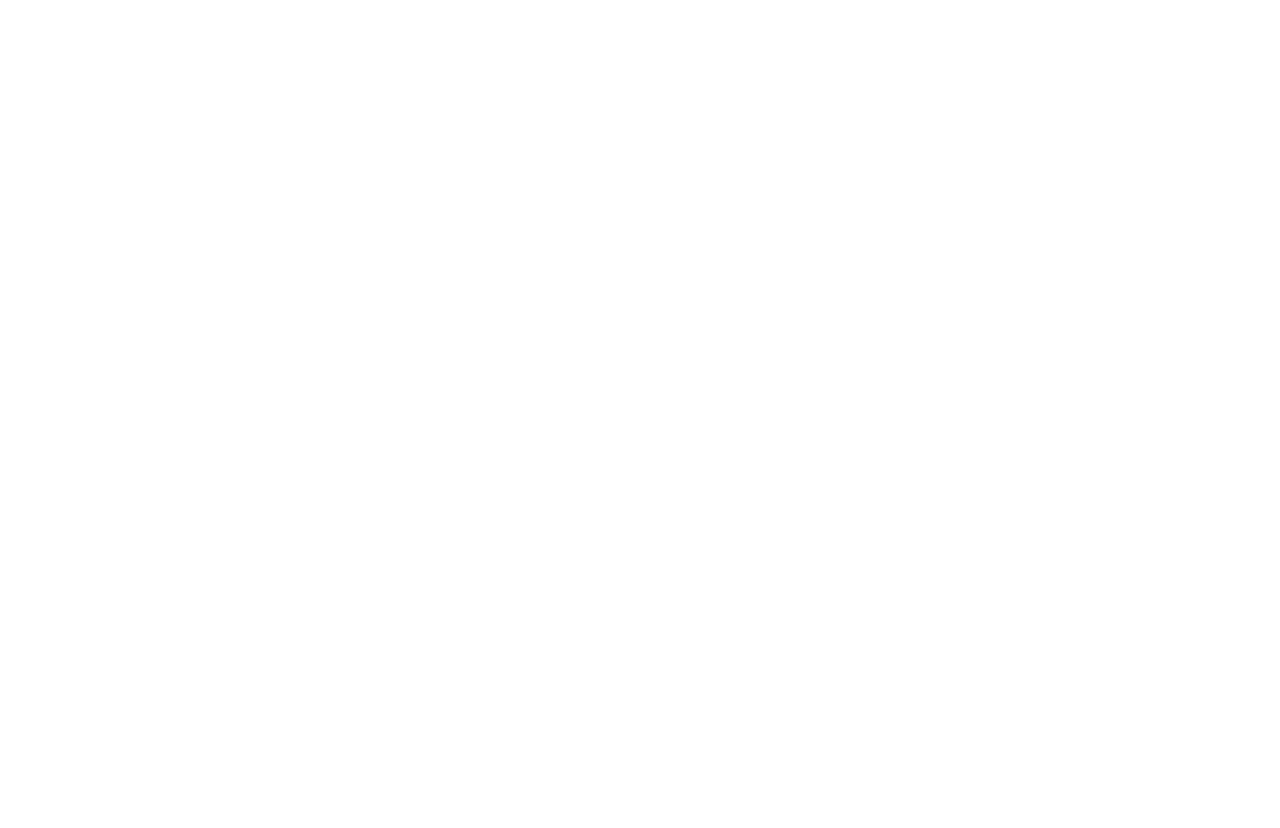
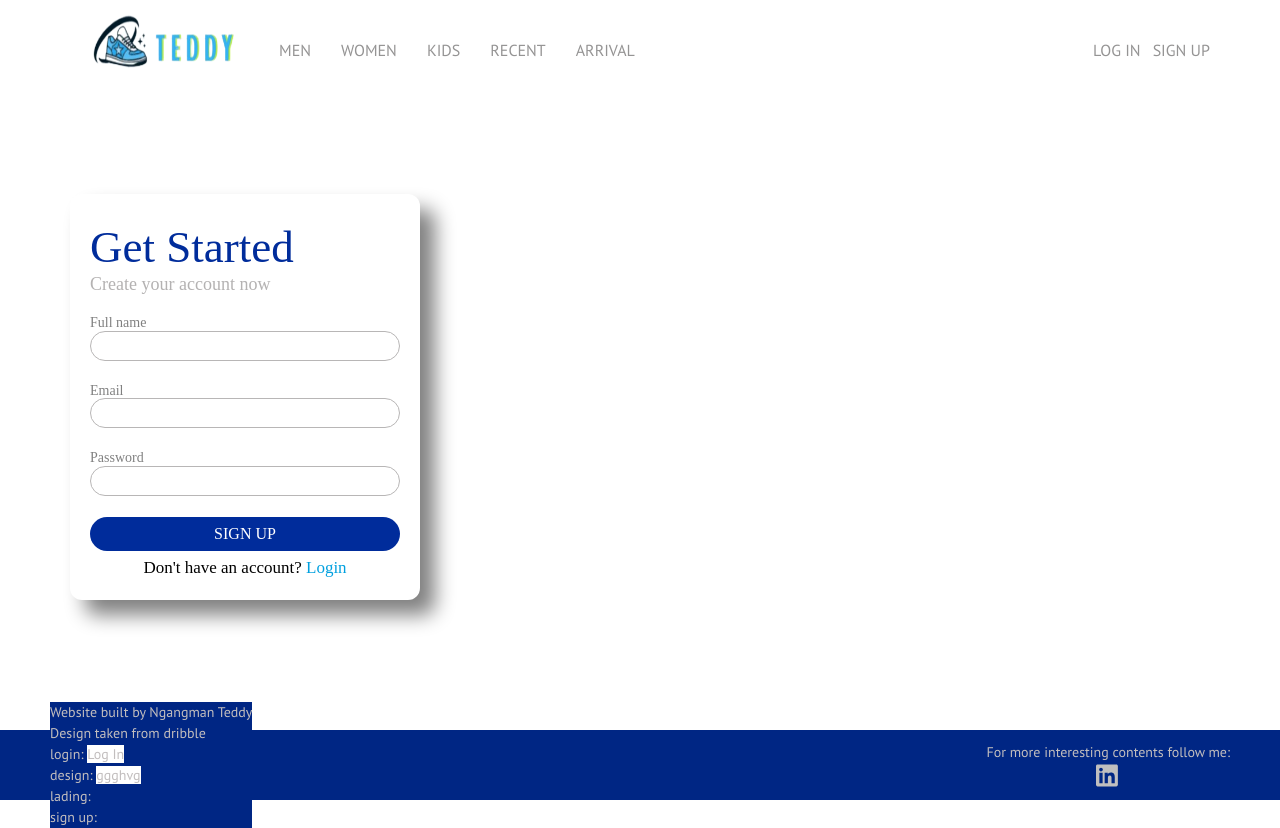
Before and after one commit to N-Teddy/Shoe_card, a plain HTML site: page sign_in.html in a window 1280 px wide. Before the commit the page ends 800 px from the top, so only its background shows below. Drawn offline with Linux system fonts and the light colour scheme.

Commit message:
second psh

```diff
--- a/sign_in.html
+++ b/sign_in.html
@@ -13,6 +13,69 @@
 </head>
 </head>
 <body>
-
+    <main>
+        <header>
+            <nav class="left_nav">
+                <li class="nav_li logo">
+                    <a href="./index.html">
+                        <img src="./styles/IMG/logo.png" width="100%" height="100%" alt="">
+                    </a>
+                </li>
+                <li><a href="./men.html">MEN</a></li>
+                <li><a href="./women.html">WOMEN</a></li>
+                <li><a href="./kids.html">KIDS</a></li>
+                <li><a href="./recent.html">RECENT</a></li>
+                <li><a href="./arrivals.html">ARRIVAL</a></li>
+            </nav>
+            <nav class="right_nav">
+                <li><a href="./log_in.html">LOG IN</a></li>
+                <li><a href="./sign_in.html">SIGN UP</a></li>
+            </nav>
+        </header>
+        <section class="log">
+            <p class="started">Get Started</p>
+            <p class="creat_now">Create your account now</p>
+            <form action="" class="login_form">
+                <label for="full_name">
+                    <p>Full name</p>
+                    <input type="text" name="full_name" id="full_name" class="log_input">
+                </label>
+                <label for="s_email">
+                    <p>Email</p>
+                    <input type="email" id="s_email" class="log_input">
+                </label>
+                <label for="s_password">
+                    <p>Password</p>
+                    <input type="password" id="s_password" class="log_input">
+                </label>
+            </form>
+            <button>
+                SIGN UP
+            </button>
+            <p class="create_account heve_account">Don't have an account? <span><a href="./log_in.html">Login</a></span></p>
+        </section>
+        <footer>
+            <div>
+                <p>Website built by Ngangman Teddy <br> Design taken from dribble</p>
+                <p>login: <a href="https://dribbble.com/shots/21271867-Log-in-page-Untitled-UI" target="_blank">Log
+                        In</a></p>
+                <p>design: <a href="https://dribbble.com/shots/4171131-Nike-Product-Card-Concept">ggghvg</a></p>
+                <p>lading: <a href="https://dribbble.com/shots/15755349/attachments/7560366?mode=media"></a></p>
+                <p>sign up: <a href="https://dribbble.com/shots/20453169-Get-Started-Screen"></a></p>
+            </div>
+            <p>
+                For more interesting contents follow me:
+                <a href="www.linkedin.com/in/n-teddy" target="_blank">
+                    <svg xmlns="http://www.w3.org/2000/svg"
+                        style="width: 25px; height:25px; background: rgb(0, 38, 132); display:block; margin:0 auto;"
+                        viewBox="0 0 512 512">!Font Awesome Free 6.5.1 by @fontawesome - https://fontawesome.com License
+                        - https://fontawesome.com/license/free Copyright 2024 Fonticons, Inc.
+                        <path fill="#c0bfbf"
+                            d="M416 32H31.9C14.3 32 0 46.5 0 64.3v383.4C0 465.5 14.3 480 31.9 480H416c17.6 0 32-14.5 32-32.3V64.3c0-17.8-14.4-32.3-32-32.3zM135.4 416H69V202.2h66.5V416zm-33.2-243c-21.3 0-38.5-17.3-38.5-38.5S80.9 96 102.2 96c21.2 0 38.5 17.3 38.5 38.5 0 21.3-17.2 38.5-38.5 38.5zm282.1 243h-66.4V312c0-24.8-.5-56.7-34.5-56.7-34.6 0-39.9 27-39.9 54.9V416h-66.4V202.2h63.7v29.2h.9c8.9-16.8 30.6-34.5 62.9-34.5 67.2 0 79.7 44.3 79.7 101.9V416z" />
+                    </svg>
+                </a>
+            </p>
+        </footer>
+    </main>
 </body>
 </html>
--- a/styles/base.css
+++ b/styles/base.css
@@ -23,12 +23,18 @@ main {
 
 /* styling the header */
 header {
-    height: 85px;
+    height: max-content;
     width: 90%;
     display: flex;
     margin: 0 auto;
     justify-content: space-between;
     align-items: center;
+
+    .logo {
+        width: 200px;
+        height: 100px;
+    }
+
 }
 
 /* styling the mid */
@@ -115,10 +121,17 @@ footer {
     height: 70px;
     display: flex;
     justify-content: space-between;
-    align-content: center;
-    padding: 10px 50px;
+    align-items: center;
+    padding: 0 50px;
     background-color: rgb(0, 38, 132);
-    color: #c8dcfd;
+
+
+    .inspiration {
+        width: 398px;
+        display: flex;
+        flex-wrap: wrap;
+        justify-content: space-between;
+    }
 
     p {
         background-color: rgb(0, 38, 132);
--- a/styles/component.css
+++ b/styles/component.css
@@ -1,6 +1,7 @@
 /* styling navigations */
 nav {
-    display: inline-block;
+    display: flex;
+    align-items: center;
 }
 
 
--- a/styles/fonts.css
+++ b/styles/fonts.css
@@ -32,17 +32,47 @@ footer {
     line-height: 14px;
 }
 
-footer div p {
-    font-size: 10px;
-    font-style: italic;
-    color: rgb(194, 190, 190);
+footer {
+    background-color: rgb(0, 38, 132);
+
+    p {
+        color: rgb(194, 190, 190);
+        font-size: 14px;
+
+    }
+
+    .owner {
+        font-style: italic;
+    }
+
+    .inspiration {
+        background-color: transparent;
+
+        a {
+            text-align: center;
+            background-color: transparent;
+            font-size: 12px;
+            padding: 0 20px;
+            margin: 0 auto;
+            color: #c8dcfd;
+        }
+    }
 }
 
-/* styling the login page */
-.welcome {
+
+
+/* styling the login $ sign in page */
+.welcome,
+.started {
     font-size: 45px;
     font-weight: 500;
     color: #002c9b;
+}
+
+.creat_now {
+    margin-top: -10px;
+    font-size: 18px;
+    color: rgb(180, 178, 178);
 }
 
 .create_account {
@@ -60,7 +90,7 @@ footer div p {
 }
 
 label p {
-    font-size: 12px;
+    font-size: 14px;
     color: gray;
 }
 
```
Also changed, not shown: arrivals.html (+24 -8 lines), index.html (+12 -2 lines), kids.html (+6 -2 lines), log_in.html (+7 -3 lines), men.html (+6 -2 lines), recent.html (+6 -2 lines), women.html (+6 -2 lines), 01de066e4b509dcb9cd08cdbe570bd88.png (added), original-77f844fa78e51dcecda35010cc9ce9a2.png (added), styles/IMG/logo.png (added).
